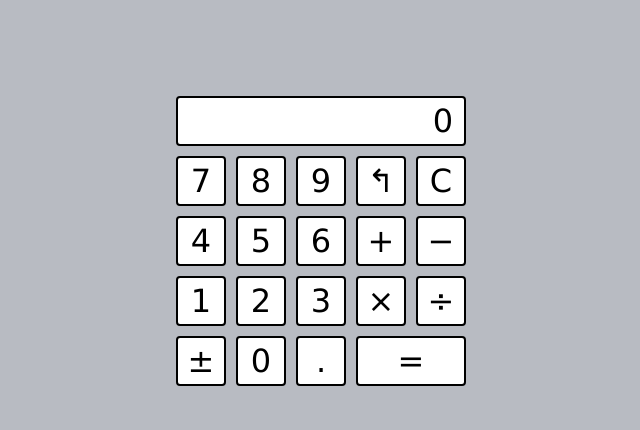
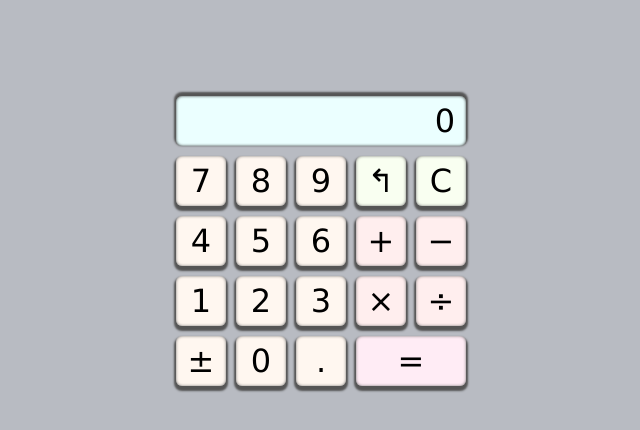
Before and after one commit to JMN327/calculator, a plain HTML site: page index.html in a window 1280 px wide. Shown: the whole page, without its empty margins (319-959 px from the left). Drawn offline with Linux system fonts and the light colour scheme.

Commit message:
Add CSS button effects

```diff
--- a/index.html
+++ b/index.html
@@ -18,24 +18,24 @@
                 <div class="display-contents"></div>
             </div>
             <div class="buttons">
-                <button>7</button>
-                <button>8</button>
-                <button>9</button>
-                <button>↰</button>
-                <button>C</button>
-                <button>4</button>
-                <button>5</button>
-                <button>6</button>
-                <button>+</button>
-                <button>−</button>
-                <button>1</button>
-                <button>2</button>
-                <button>3</button>
-                <button>×</button>
-                <button>÷</button>
-                <button>±</button>
-                <button>0</button>
-                <button>.</button>
+                <button class="num">7</button>
+                <button class="num">8</button>
+                <button class="num">9</button>
+                <button class="utility">↰</button>
+                <button class="utility">C</button>
+                <button class="num">4</button>
+                <button class="num">5</button>
+                <button class="num">6</button>
+                <button class="operation">+</button>
+                <button class="operation">−</button>
+                <button class="num">1</button>
+                <button class="num">2</button>
+                <button class="num">3</button>
+                <button class="operation">×</button>
+                <button class="operation">÷</button>
+                <button class="num">±</button>
+                <button class="num">0</button>
+                <button class="num">.</button>
                 <button class="equals">=</button>
             </div>
 
--- a/style.css
+++ b/style.css
@@ -14,23 +14,26 @@
 }
 
 button {
+    cursor: pointer;
     font-size: 32px;
     font-weight: 400;
     font-family:'Lucida Sans', 'Lucida Sans Regular', 'Lucida Grande', 'Lucida Sans Unicode', Geneva, Verdana, sans-serif;
     min-width:50px;
     height: 50px;
-    border: 2px solid black;
-    border-radius: 4px;
+    border: 0px solid rgb(0, 255, 13);
+    border-radius: 6px;
     background-color: white;
+    box-shadow:0px 3px 2px 2px rgb(85, 85, 85), inset 0 0 3px rgb(116, 116, 116);
 }
 
-.equals {
-    min-width: 110px;
+button:active {
+
+    transform: translateY(3px);
+    box-shadow:0px -2px 2px 2px rgb(85, 85, 85), inset 0 0 3px rgb(53, 53, 53);
 }
-
-button:hover {
-    background-color: lightgray;
-}
+/* button:hover {
+    background-color: rgb(233, 233, 233);
+} */
 
 .buttons {
     display: flex;
@@ -43,13 +46,14 @@ button:hover {
     display: flex;
     justify-content: space-between;
     align-items: center;
-    border: 2px solid black;
-    border-radius: 4px;
-    background-color: white;
+    /* border: 2px solid black; */
+    border-radius: 6px;
+    background-color: rgb(235, 255, 255);
     height: 50px;
     width:290px;
     padding: 8px;
     margin-bottom: 10px;
+    box-shadow:0px -2px 2px 2px rgb(85, 85, 85), inset 0 0 3px rgb(53, 53, 53);
 }
 
 .display-contents {
@@ -71,8 +75,21 @@ button:hover {
     justify-content: end;
 }
 
-.operator {
-    width: 36px;
+.operation {
+    background-color: rgb(255, 238, 238);
+}
+
+.equals {
+    background-color:rgb(255, 236, 245);
+    min-width: 110px;
+}
+
+.num {
+    background-color:rgb(255, 247, 240);
+}
+
+.utility {
+    background-color: rgb(249, 255, 241);
 }
 
 .e {
```
